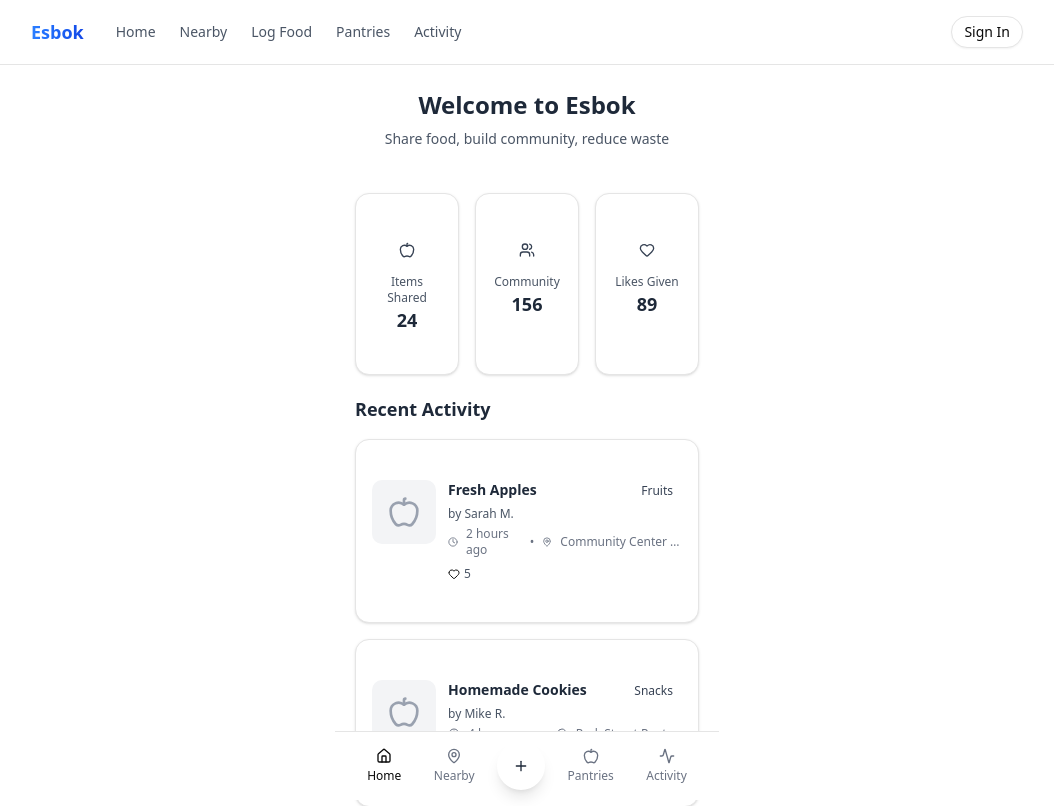
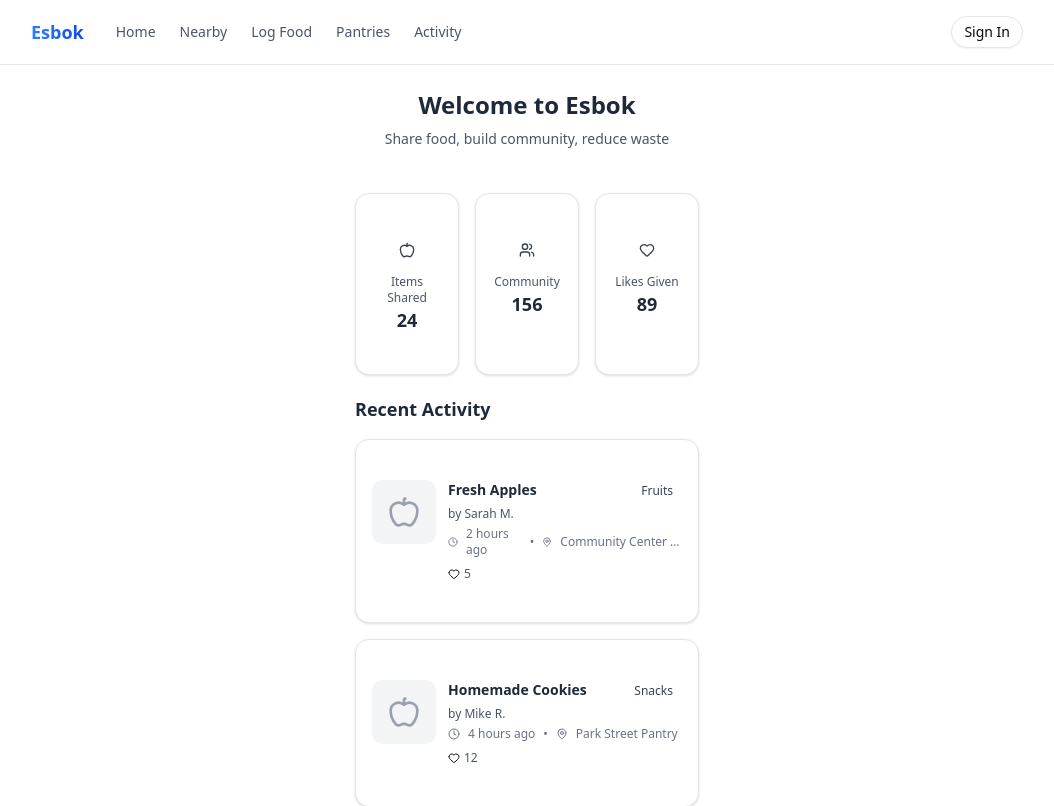
Before and after one commit to FaeriqRamley/Esbok, a Next.js app in the folder esbok-client/: page /home in a window 1280 px wide. Shown: the top 806 px of the page, without its empty margins (113-1167 px from the left). Built offline with nearby package versions, Linux system fonts and the light colour scheme.

Commit message:
feat: hide bottom nav on desktop

```diff
--- a/esbok-client/app/profile/page.tsx
+++ b/esbok-client/app/profile/page.tsx
@@ -4,7 +4,7 @@ import { Button } from "@/components/ui/button";
 export default function ProfilePage() {
   return (
     <div className="max-w-sm mx-auto bg-white min-h-screen flex flex-col">
-      <div className="flex-1 overflow-y-auto pb-20">
+      <div className="flex-1 overflow-y-auto pb-20 md:pb-0">
         <div className="flex flex-col items-center text-center p-6 space-y-3">
           <div className="w-24 h-24 rounded-full overflow-hidden bg-gray-100">
             <img
--- a/esbok-client/components/bottom-nav.tsx
+++ b/esbok-client/components/bottom-nav.tsx
@@ -8,7 +8,7 @@ import { Button } from "@/components/ui/button";
 export default function BottomNav() {
   const pathname = usePathname();
   return (
-    <div className="fixed bottom-0 left-1/2 transform -translate-x-1/2 w-full max-w-sm bg-white border-t border-esbok-border">
+    <div className="fixed bottom-0 left-1/2 transform -translate-x-1/2 w-full max-w-sm bg-white border-t border-esbok-border md:hidden">
       <div className="flex items-center justify-around py-2 px-4">
         <Button
           asChild
--- a/esbok-client/components/page-layout.tsx
+++ b/esbok-client/components/page-layout.tsx
@@ -21,7 +21,13 @@ export default function PageLayout({
 }: PageLayoutProps) {
   return (
     <div className="max-w-sm mx-auto bg-white min-h-screen flex flex-col">
-      <div className={cn("flex-1 overflow-y-auto", withBottomNav && "pb-20", contentClassName)}>
+      <div
+        className={cn(
+          "flex-1 overflow-y-auto",
+          withBottomNav && "pb-20 md:pb-0",
+          contentClassName
+        )}
+      >
         {children}
       </div>
       {withBottomNav && <BottomNav />}
```
